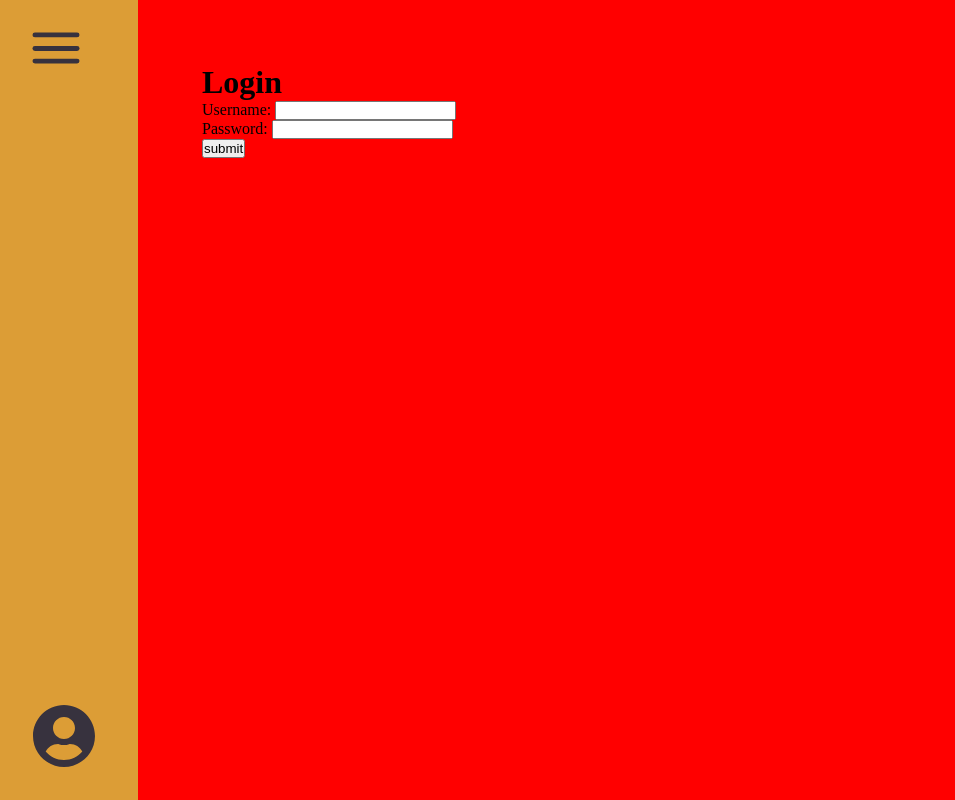
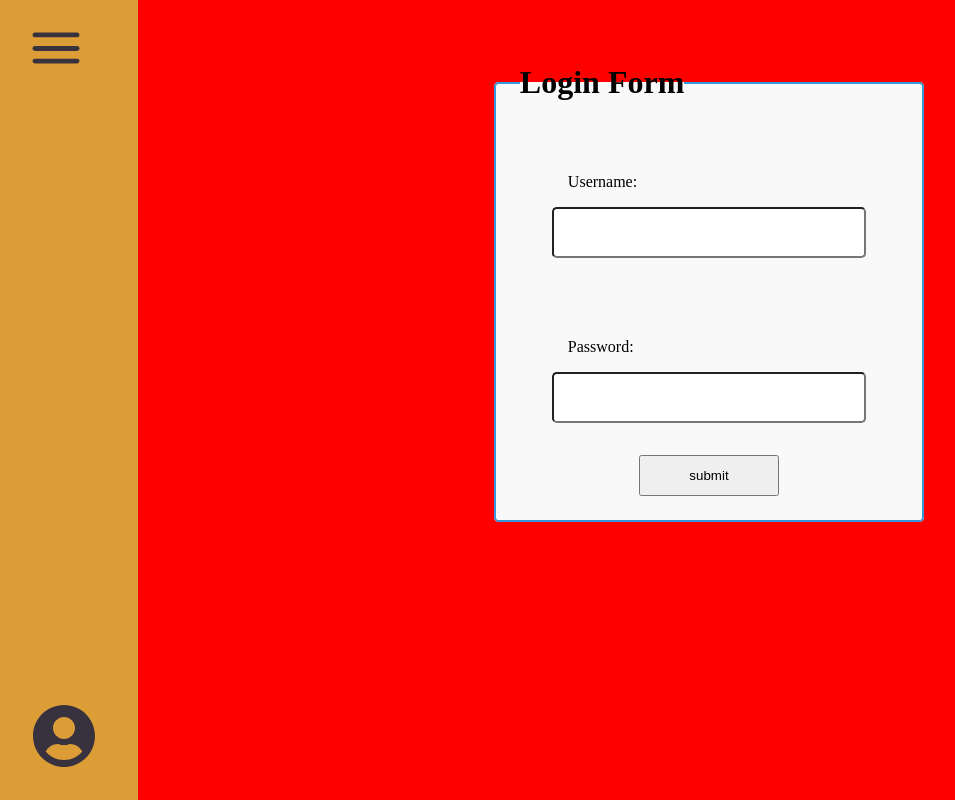
Before and after one commit to mjerta/hotel-california-frontend, a React (Vite) app: page /login in a window 1280 px wide. Shown: the whole page, without its empty margins (0-955 px from the left). Built offline with nearby package versions, Linux system fonts and the light colour scheme.

Commit message:
Add flex-wrap on form-group

```diff
--- a/src/components/forms/default-form/DefaultForm.css
+++ b/src/components/forms/default-form/DefaultForm.css
@@ -0,0 +1,17 @@
+.form-container {
+  border: 2px solid var(--regist-login-border-color);
+  border-radius: var(--default-radius);
+  padding: var(--default-padding-box);
+  background-color: var(--register-login-bg-color);
+}
+
+legend {
+  font-size: 2rem;
+  font-weight: bold; /* Make the legend bold */
+}
+
+.default-form {
+  display: flex;
+  flex-direction: column;
+  min-width:50%;
+}
--- a/src/components/forms/default-form/DefaultForm.jsx
+++ b/src/components/forms/default-form/DefaultForm.jsx
@@ -1,11 +1,15 @@
 import "./DefaultForm.css"
+
 function DefaultForm({children, onSubmit, className}) {
   return (
     <>
-      <form className={`default-form ${className ? className: ''}`} autoComplete={"off"} onSubmit={onSubmit}>
-        {children}
-      </form>
-
+      <fieldset className={"form-container"}>
+        <legend>Login Form</legend>
+        <form className={`default-form${className ? className : ''}`}
+              autoComplete={"off"} onSubmit={onSubmit}>
+          {children}
+        </form>
+      </fieldset>
     </>
   )
 }
--- a/src/components/forms/form-elements/form-group/FormGroup.css
+++ b/src/components/forms/form-elements/form-group/FormGroup.css
@@ -0,0 +1,18 @@
+.form-group {
+  display: flex;
+  padding: 2rem;
+  flex-wrap: wrap;
+
+  & label , & input {
+    padding: 1rem
+  }
+
+  & label {
+    flex-basis:10rem;
+  }
+
+  & input {
+    flex-grow: 1;
+    border-radius: var(--default-radius);
+  }
+}
--- a/src/components/forms/form-elements/form-group/FormGroup.jsx
+++ b/src/components/forms/form-elements/form-group/FormGroup.jsx
@@ -1,9 +1,9 @@
 import "./FormGroup.css"
 
-function FormGroup({type, labelAndID, labelText, register, errors, name}) {
+function FormGroup({type, labelAndID, labelText, register, errors, name, className}) {
   return (
     <>
-      <div className="form-group">
+      <div className={`form-group${className ? className: ''}`}>
         <label htmlFor={labelAndID}>{labelText}</label>
         <input
           type={type}
--- a/src/components/forms/form-elements/submit-button/SubmitButton.css
+++ b/src/components/forms/form-elements/submit-button/SubmitButton.css
@@ -0,0 +1,4 @@
+.login-button {
+  align-self: center;
+  padding: var(--default-padding-buttom);
+}
--- a/src/components/forms/form-elements/submit-button/SubmitButton.jsx
+++ b/src/components/forms/form-elements/submit-button/SubmitButton.jsx
@@ -2,7 +2,7 @@ import "./SubmitButton.css"
 function SubmitButton({className, text}) {
   return (
     <>
-      <button type="submit" className={`login-button ${className ? className : ''}`}>
+      <button type="submit" className={`login-button${className ? className : ''}`}>
         {text}
       </button>
     </>
--- a/src/components/general-components/maincontent/MainContent.css
+++ b/src/components/general-components/maincontent/MainContent.css
@@ -5,4 +5,5 @@
   overflow-y: auto;
   padding: 4rem;
   flex-direction: column;
+  align-items: center;
 }
--- a/src/components/general-components/maincontent/MainContent.jsx
+++ b/src/components/general-components/maincontent/MainContent.jsx
@@ -1,9 +1,7 @@
-import React from 'react';
-
 import "./MainContent.css"
 function MainContent({className, children}) {
   return (
-    <div className={className}>
+    <div className={`main-content${className ? className : ''}`}>
       {children}
     </div>
   )
--- a/src/index.css
+++ b/src/index.css
@@ -11,3 +11,15 @@
   /*align-items: center;*/
   justify-content: center;
 }
+
+:root {
+  --default-radius: .3rem;
+  --default-padding-buttom: .7rem 3rem;
+
+
+  --default-padding-box: 1.5rem;
+
+
+  --register-login-bg-color: #f9f9f9;
+  --regist-login-border-color: #3498db;
+}
--- a/src/pages/authentication/login/Login.jsx
+++ b/src/pages/authentication/login/Login.jsx
@@ -6,8 +6,7 @@ import LoginForm from "../../../components/forms/login-form/LoginForm.jsx";
 function Login() {
   return (
     <>
-      <MainContent className={"main-content"}>
-        <h1>Login</h1>
+      <MainContent>
         <LoginForm/>
       </MainContent>
     </>
--- a/src/pages/authentication/register/Register.jsx
+++ b/src/pages/authentication/register/Register.jsx
@@ -6,7 +6,7 @@ import RegisterForm
 function Register() {
   return (
     <>
-    <MainContent className={"main-content"}>
+    <MainContent>
       <h1>Register</h1>
       <RegisterForm/>
     </MainContent>
--- a/src/pages/menu/MenuPage.jsx
+++ b/src/pages/menu/MenuPage.jsx
@@ -6,7 +6,7 @@ import SideBar from "../../components/general-components/sidebar/SideBar.jsx";
 function MenuPage() {
   return (
     <>
-      <MainContent className="main-content">
+      <MainContent>
         {/*  Middle main component*/}
         {/*  Search bar component* - will filter and set the state of the array of the menuitems available */}
         {/*  Map over menuItem component*/}
```
